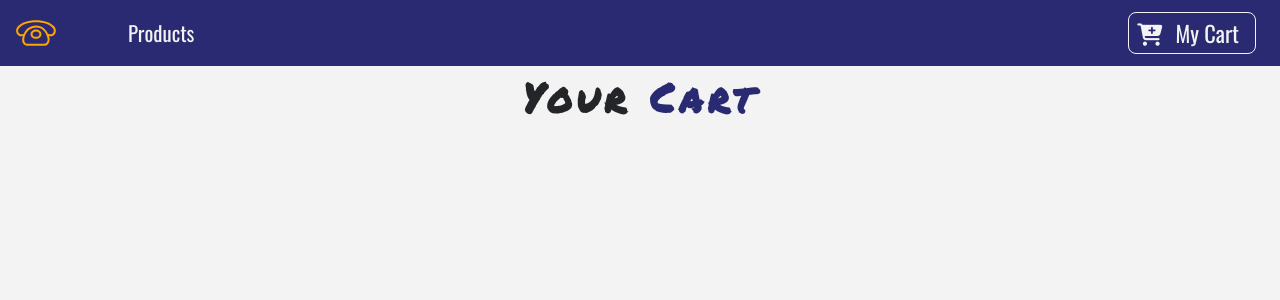
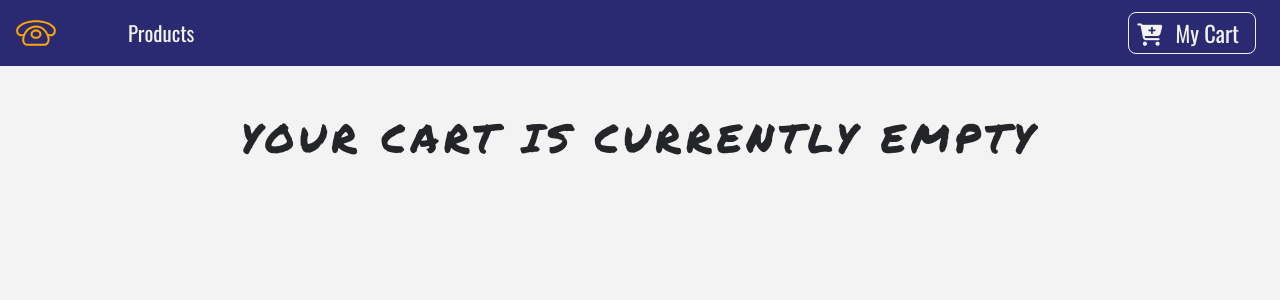
Before and after one commit to blackbill2024/E-Commerce-Site, a React (Create React App) app: page /cart in a window 1280 px wide. Shown: the top 300 px of the page. Built offline with nearby package versions, Linux system fonts and the light colour scheme.

Commit message:
Initial Commit

```diff
--- a/src/components/cart/Cart.js
+++ b/src/components/cart/Cart.js
@@ -1,12 +1,29 @@
 import React, {Component} from 'react';
 import Title from "../Title";
 import CartColumns from "./CartColumns"
+import EmptyCart from "./EmptyCart";
+import {ProductConsumer} from "../../context";
 
 class Cart extends Component {
     render() {
         return (
             <section>
-                <Title name="your" title="Cart"/>
+                <ProductConsumer>
+                    {value => {
+                        const {cart} = value;
+                        if (cart.length>0){
+                            return (
+                                <React.Fragment>
+                                    <Title name="your" title="Cart"/>
+                                    <CartColumns />
+                                </React.Fragment>
+                            )
+                        }else {
+                            return (<EmptyCart/>)
+                        }
+                    }}
+                </ProductConsumer>
+
             </section>
         );
     }
--- a/src/components/cart/CartColumns.js
+++ b/src/components/cart/CartColumns.js
@@ -1,9 +1,27 @@
 import React from "react"
 
 export default function CartColumns(){
-    return(
-        <div className="container-">
-
+    return(<div className="container-fluid text-center d-none d-lg-block">
+            <div className="row">
+                <div className="col-10 mx-auto col-lg-2">
+                    <p className="text-uppercase">products</p>
+                </div>
+                <div className="col-10 mx-auto col-lg-2">
+                    <p className="text-uppercase">name of product</p>
+                </div>
+                <div className="col-10 mx-auto col-lg-2">
+                    <p className="text-uppercase">price</p>
+                </div>
+                <div className="col-10 mx-auto col-lg-2">
+                    <p className="text-uppercase">quantity</p>
+                </div>
+                <div className="col-10 mx-auto col-lg-2">
+                    <p className="text-uppercase">remove</p>
+                </div>
+                <div className="col-10 mx-auto col-lg-2">
+                    <p className="text-uppercase">total</p>
+                </div>
+            </div>
         </div>
     )
 }
--- /dev/null
+++ b/src/components/cart/EmptyCart.js
@@ -0,0 +1,13 @@
+import React from 'react'
+
+export default function EmptyCart() {
+    return (
+        <div className="container mt-5">
+            <div className="row">
+                <div className="col-10 mx-auto text-center text-title">
+                    <h1>your cart is currently empty</h1>
+                </div>
+            </div>
+        </div>
+    )
+}
```
Also changed, not shown: 1 other file (tests, documents, lock files or other folders).
